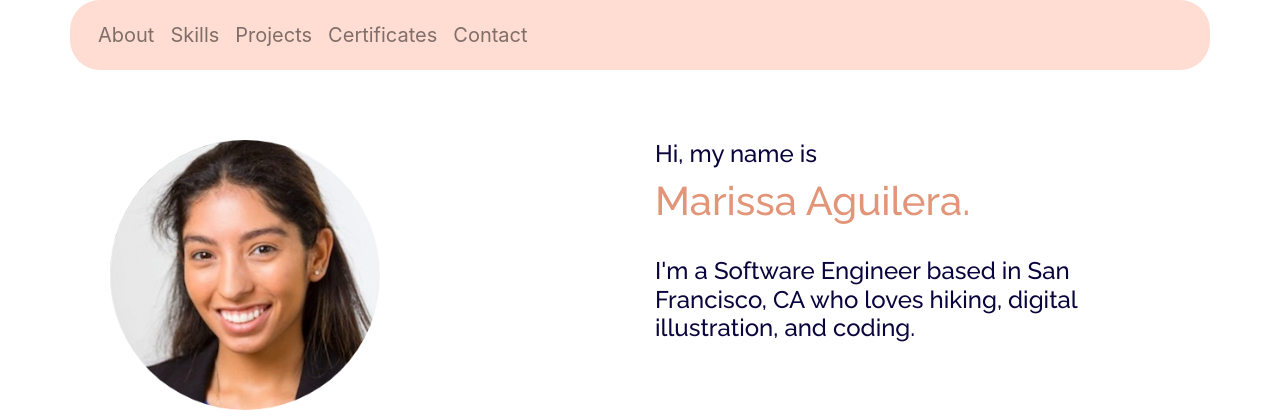
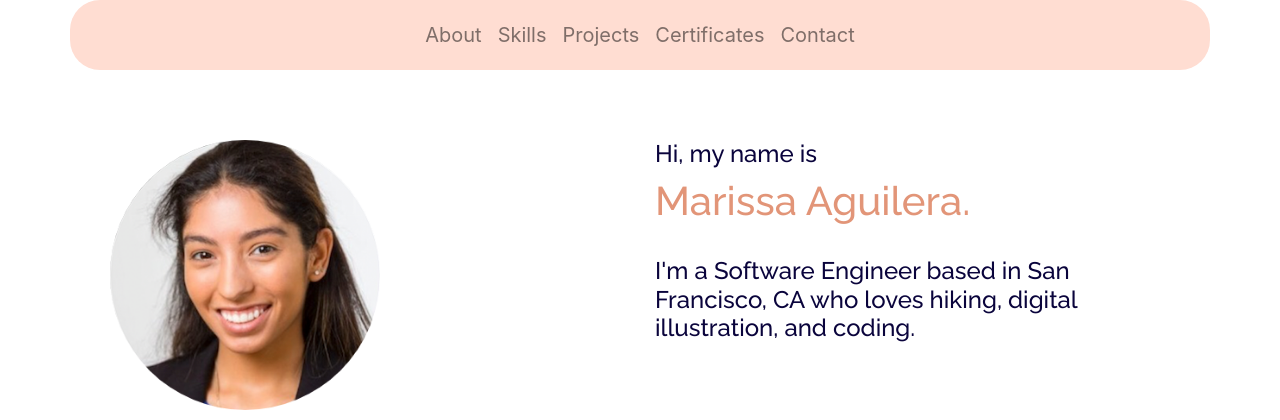
Before and after one commit to Meaguileraa/Portfolio, a Flask app: page / in a window 1280 px wide. Shown: the top 420 px of the page. Run offline with Flask 2, Linux system fonts and the light colour scheme; some libraries are stand-ins or nearby versions.

Commit message:
Centered Nav Links

```diff
--- a/static/js/img.js
+++ /dev/null
@@ -1,3 +0,0 @@
-
-
-// Page meant for backstretch - background image
--- a/templates/homepage.html
+++ b/templates/homepage.html
@@ -31,6 +31,7 @@
 
         <!-- Load my stylesheet -->
         <link rel="stylesheet" href="/static/css/styles.css">
+
     </head>
 
 
@@ -39,23 +40,22 @@
 
         <nav class="navbar navbar-expand-lg navbar-light container" id="navbar">
 
-            <div class="collapse navbar-collapse" id="navbarSupportedContent">
-                <div class="navbar-nav justify-content-between">
-                    <ul class="navbar-nav mr-auto">
+            <div class="navbar-nav justify-content-center">
+                <ul class="nav justify-content-center">
                     <li class="nav-item">
-                            <a href="#about-section" class="nav-link">About</a>
+                        <a href="#about-section" class="nav-link" id="nav-link">About</a>
                     </li>
                     <li class="nav-item">
-                            <a href="#skills-section" class="nav-link">Skills</a>
+                        <a href="#skills-section" class="nav-link" id="nav-link">Skills</a>
                     </li>
                     <li class="nav-item">
-                            <a href="#projects-section" class="nav-link">Projects</a>
+                        <a href="#projects-section" class="nav-link" id="nav-link">Projects</a>
                     </li>
                     <li class="nav-item">
-                            <a href="#cert-section" class="nav-link">Certificates</a>
+                        <a href="#cert-section" class="nav-link" id="nav-link">Certificates</a>
                     </li>
                     <li class="nav-item">
-                            <a href="#contact-section" class="nav-link">Contact</a>
+                        <a href="#contact-section" class="nav-link" id="nav-link">Contact</a>
                     </li>
                 </ul>
             </div>
```
Lines whose indentation alone changed are shown as unchanged.
